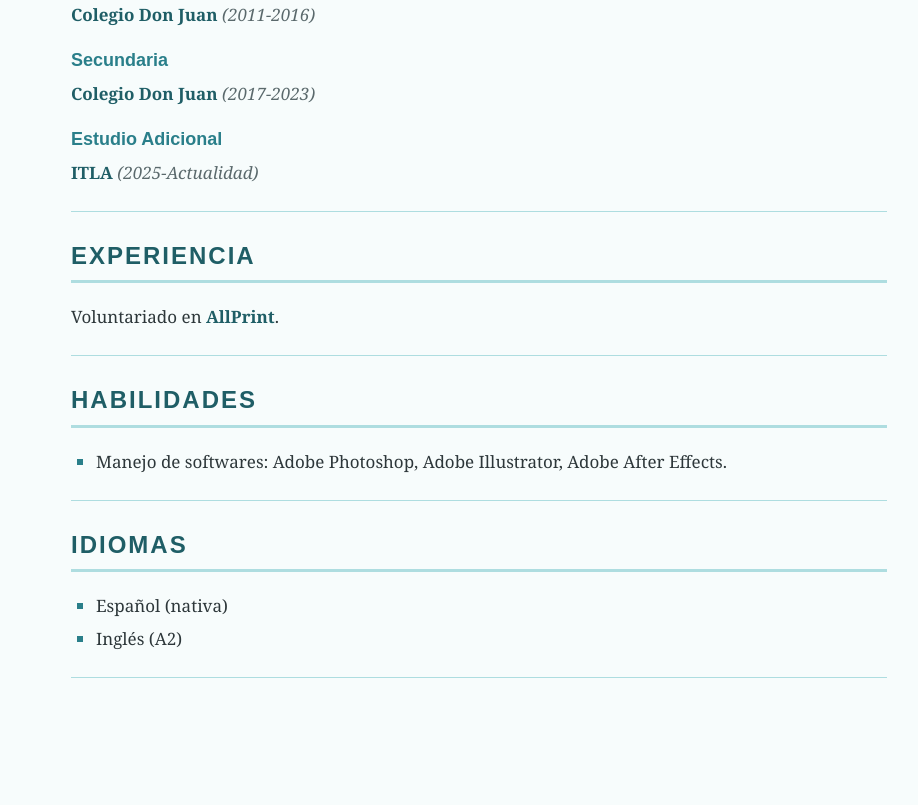
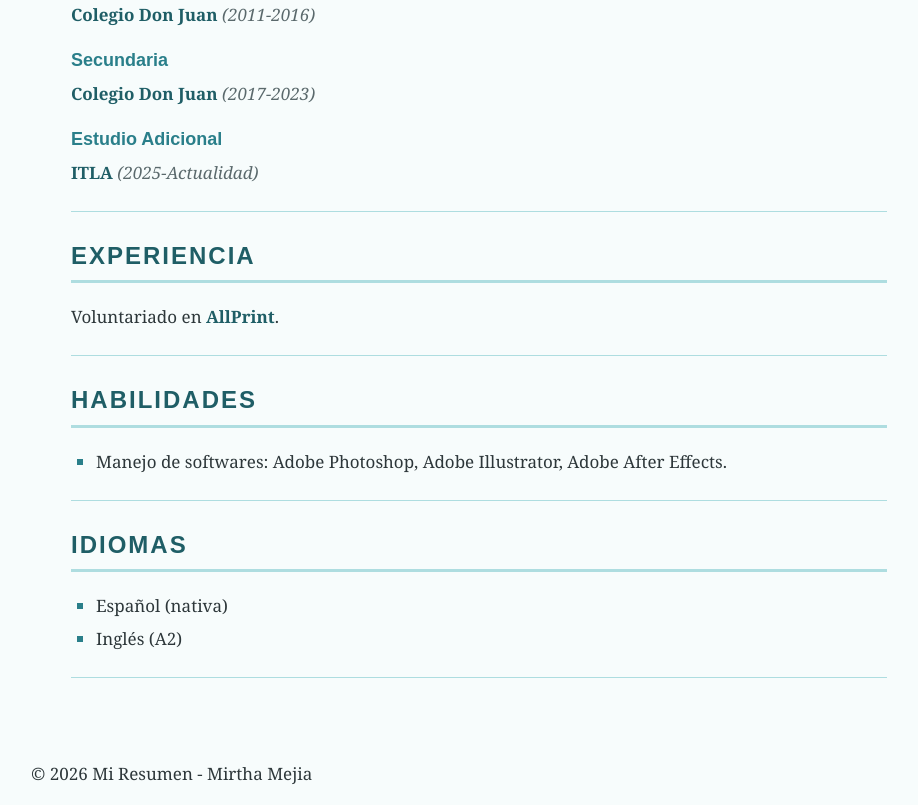
Before and after one commit to Belpen/miresumen, a plain HTML site: page index.html in a window 1280 px wide. Shown: the part 1081-1886 px from the top of the page, without its empty margins (161-1079 px from the left). Before the commit the page ends 1824 px from the top, so only its background shows below. Drawn offline with Linux system fonts and the light colour scheme.

Commit message:
Update index.html

```diff
--- a/index.html
+++ b/index.html
@@ -49,5 +49,8 @@ Perfil: <a href="https://www.behance.net/isabelmejiac2" target="_blank">Behance<
     </ul></section></p>
 <hr>
 </main>
+<footer>
+    <p>&copy; 2026 Mi Resumen - Mirtha Mejia</p>
+</footer>
 </body>
 </html>
```
